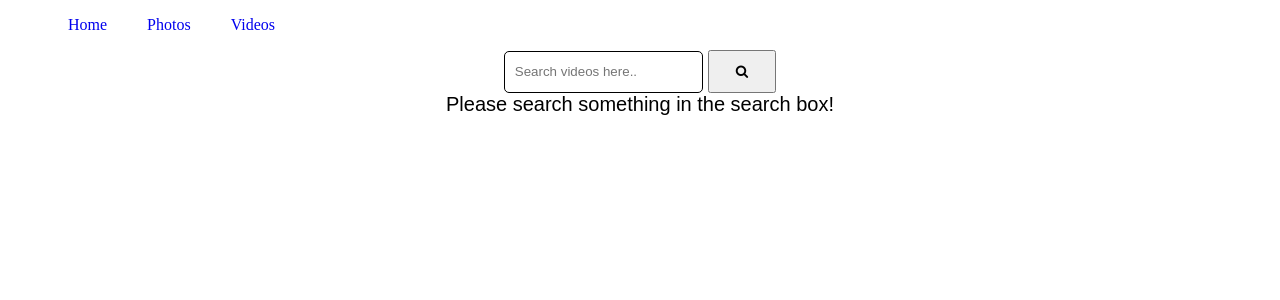
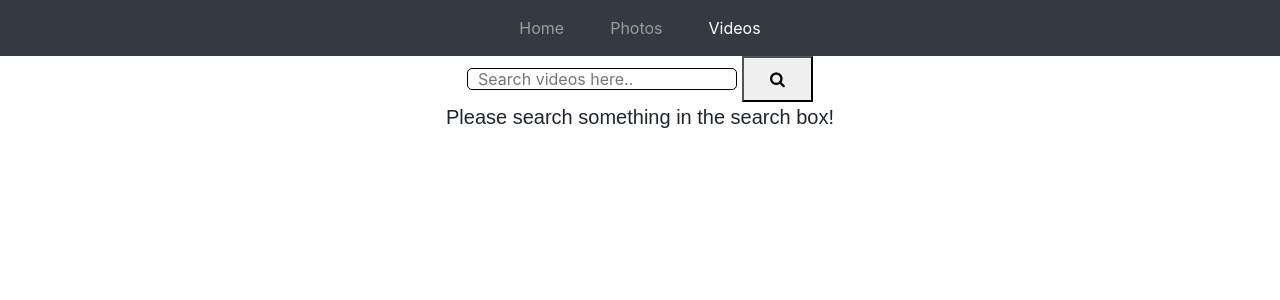
Before and after one commit to patel1643/Photo-Video-Search-App, a React (Create React App) app: page /videos in a window 1280 px wide. Shown: the top 300 px of the page. Built offline with nearby package versions, Linux system fonts and the light colour scheme.

Commit message:
added styled and updated navigation bar

```diff
--- a/src/App.js
+++ b/src/App.js
@@ -1,7 +1,7 @@
 import React from 'react';
 import { BrowserRouter } from 'react-router-dom';
 import MainLayout from './Containers/MainLayout/MainLayout';
-
+import 'bootstrap/dist/css/bootstrap.min.css';
 function App() {
   return (
     <BrowserRouter>
--- a/src/Containers/MainLayout/MainLayout.js
+++ b/src/Containers/MainLayout/MainLayout.js
@@ -1,23 +1,32 @@
 import React from 'react';
 import PhotoSearchPage from '../PhotoSearchPage/PhotoSearchPage';
 import VideoSearchPage from '../VideoSearchPage/VideoSearchPage';
-import {Route, Link} from 'react-router-dom';
+import {Route, NavLink, Switch} from 'react-router-dom';
 import classes from './MainLayout.module.css';
+import {Navbar, Nav} from 'react-bootstrap';
+
+
 const MainLayout = () => {
     return(
-        <div className={classes.Navbar} >
-            <nav>
-                <ul>
-                    <li><Link to='/'> Home </Link></li>
-                    <li><Link to='/photos'> Photos </Link></li>
-                    <li><Link to='/videos'> Videos </Link></li>
-                    </ul>
-                    </nav>
-                    <Route path='/' exact render={() => <div className={classes.HomepageText}>Welcome to the Photo and Video search app! <br></br>
-                                                        You're on homepage which is unfortunately still under development :( <br></br>
-                                                        Please navigate to search photos and videos from the Navigation bar</div>} />
-                    <Route path='/photos' component={PhotoSearchPage} />
-                    <Route path='/videos' component={VideoSearchPage} />
+        <div>
+
+            <Navbar className="justify-content-center" bg="dark" variant="dark">
+                    <Nav className={classes.NavigationBar}>
+                        <Nav.Item ><Nav.Link as={NavLink} exact to='/'>Home</Nav.Link></Nav.Item>
+                        <Nav.Item ><Nav.Link as={NavLink} to='/photos'>Photos</Nav.Link></Nav.Item>
+                        <Nav.Item ><Nav.Link as={NavLink} to='/videos'>Videos</Nav.Link></Nav.Item>
+                    </Nav>
+            </Navbar>
+            <Switch>
+            <Route path='/' exact render={
+                () => <div className={classes.HomepageText}>
+                    Welcome to the Photo and Video search app! <br></br>
+                    You're on homepage which is unfortunately still under development :( <br></br>
+                    Please navigate to search photos and videos from the Navigation bar</div>} />
+
+            <Route path='/photos' component={PhotoSearchPage} />
+            <Route path='/videos' component={VideoSearchPage} />
+            </Switch>
 
 
 
--- a/src/Containers/MainLayout/MainLayout.module.css
+++ b/src/Containers/MainLayout/MainLayout.module.css
@@ -4,16 +4,7 @@
     padding: 40px;
 }
 
-.Navbar{
-    margin: 0 auto;
+.NavigationBar > div{
+    margin-left:15px;
+    margin-right:15px;
 }
-.Navbar li{
-    display: inline-flex;
-    text-align: center;
-
-    padding: 0 20px;
-}
-
-.Navbar li a{
-    text-decoration: none;
-}
```
Also changed, not shown: 1 other file (tests, documents, lock files or other folders).
